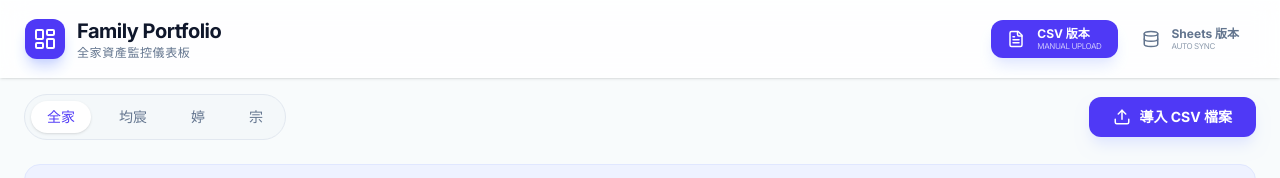
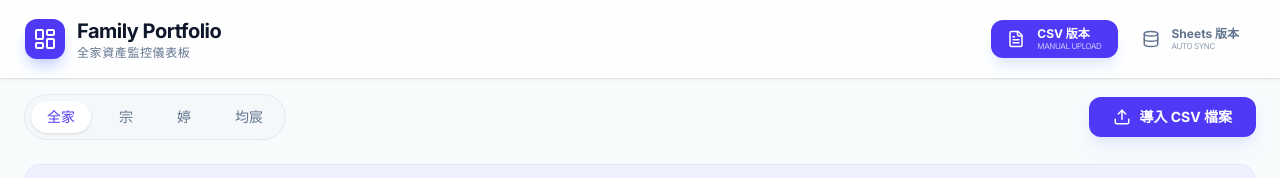
Before and after one commit to sunnyrain77go/familyAssetDashboard, a React (Vite) app: page /#/csv in a window 1280 px wide. Shown: the top 178 px of the page. Built offline with nearby package versions, Linux system fonts and the light colour scheme.

Commit message:
持有者（Owner）篩選按鈕的排序方式進行了調整

```diff
--- a/src/pages/CSVPage.tsx
+++ b/src/pages/CSVPage.tsx
@@ -18,7 +18,16 @@ export function CSVPage() {
   const fileInputRef = useRef<HTMLInputElement>(null);
 
   const ownersList = useMemo(() => {
-    return Array.from(new Set(data.map(item => item.owner))).sort();
+    const uniqueOwners = Array.from(new Set(data.map(item => item.owner).filter((o): o is string => !!o)));
+    const order = ["宗", "婷", "均宸"];
+    return uniqueOwners.sort((a: string, b: string) => {
+      const idxA = order.indexOf(a);
+      const idxB = order.indexOf(b);
+      if (idxA !== -1 && idxB !== -1) return idxA - idxB;
+      if (idxA !== -1) return -1;
+      if (idxB !== -1) return 1;
+      return a.localeCompare(b);
+    });
   }, [data]);
 
   const mapData = (rawData: any[]): PortfolioItem[] => {
--- a/src/pages/SheetsPage.tsx
+++ b/src/pages/SheetsPage.tsx
@@ -34,7 +34,16 @@ export function SheetsPage() {
   }, []);
 
   const ownersList = useMemo(() => {
-    return Array.from(new Set(data.map(item => item.owner))).sort();
+    const uniqueOwners = Array.from(new Set(data.map(item => item.owner).filter((o): o is string => !!o)));
+    const order = ["宗", "婷", "均宸"];
+    return uniqueOwners.sort((a: string, b: string) => {
+      const idxA = order.indexOf(a);
+      const idxB = order.indexOf(b);
+      if (idxA !== -1 && idxB !== -1) return idxA - idxB;
+      if (idxA !== -1) return -1;
+      if (idxB !== -1) return 1;
+      return a.localeCompare(b);
+    });
   }, [data]);
 
   const handleResetConfig = () => {
```
